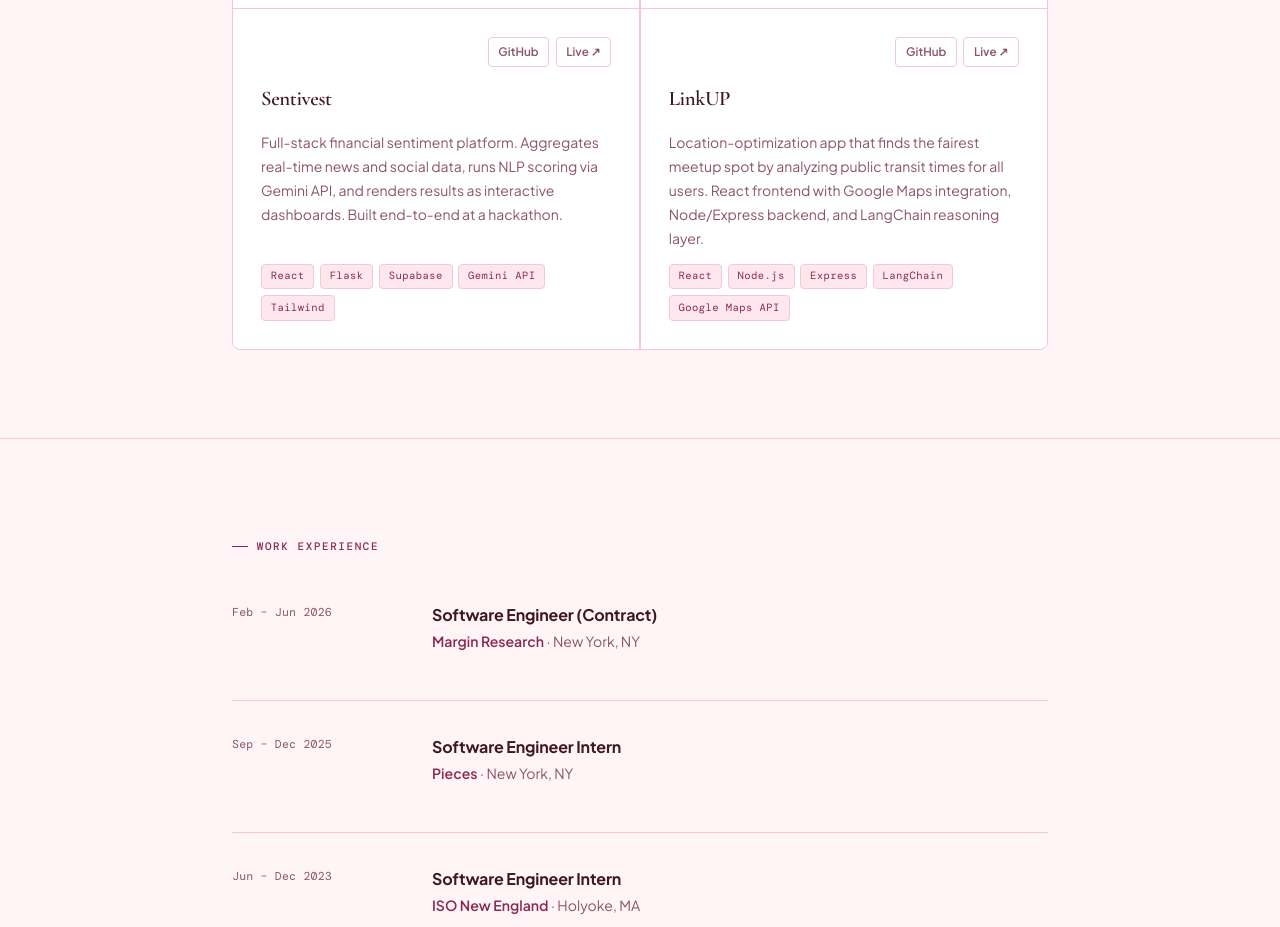
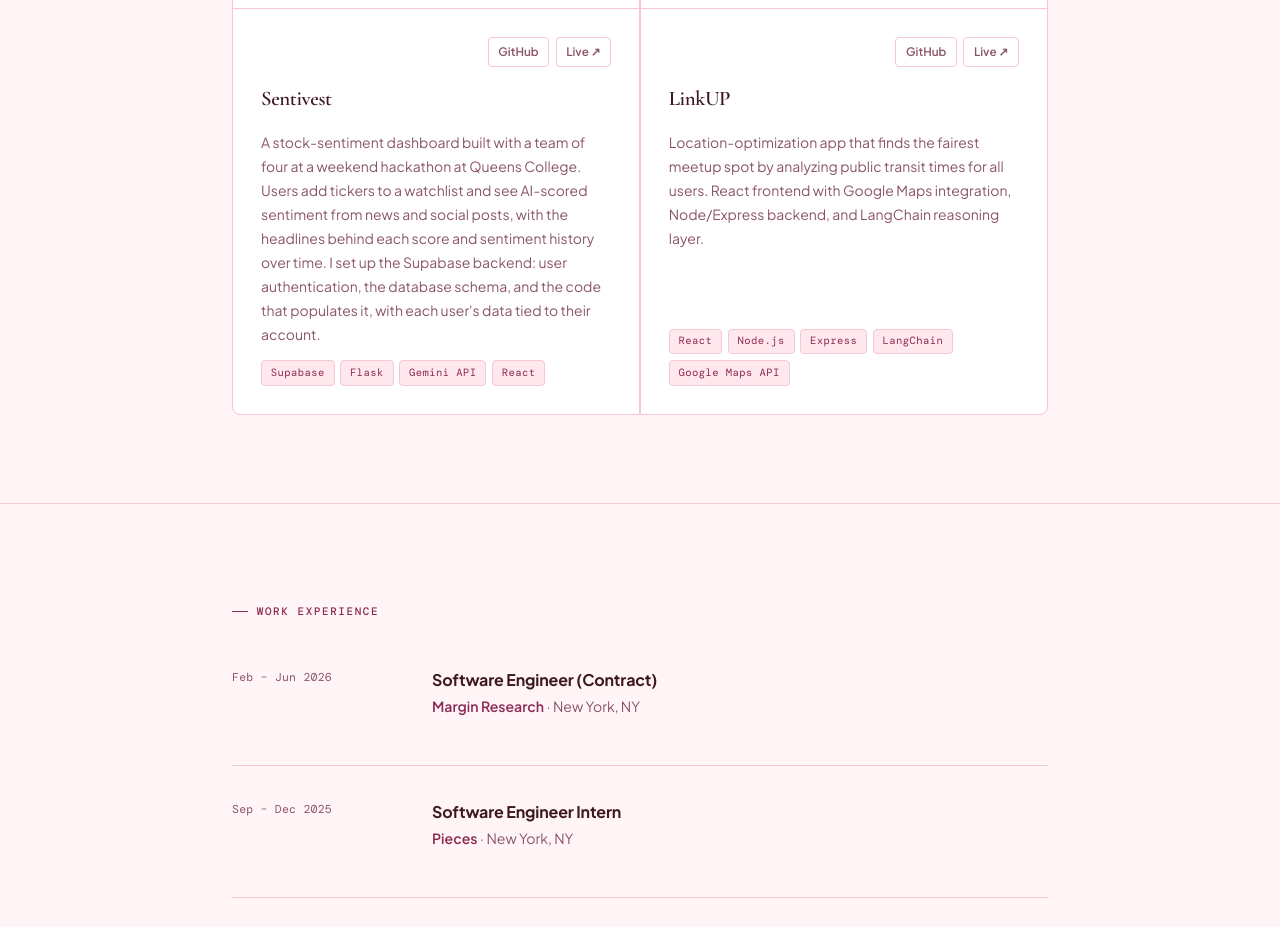
Before and after one commit to afsanab/AfsanasPortfolio, a React (Vite) app: page / in a window 1280 px wide. Shown: the part 1740-2667 px from the top of the page. Built offline with nearby package versions, Linux system fonts and the light colour scheme.

Commit message:
update project desc and tech stack for Sentivest

```diff
--- a/src/data.ts
+++ b/src/data.ts
@@ -68,8 +68,8 @@
   },
   {
     name: 'Sentivest',
-    desc: 'Full-stack financial sentiment platform. Aggregates real-time news and social data, runs NLP scoring via Gemini API, and renders results as interactive dashboards. Built end-to-end at a hackathon.',
-    tech: ['React', 'Flask', 'Supabase', 'Gemini API', 'Tailwind'],
+    desc: 'A stock-sentiment dashboard built with a team of four at a weekend hackathon at Queens College. Users add tickers to a watchlist and see AI-scored sentiment from news and social posts, with the headlines behind each score and sentiment history over time. I set up the Supabase backend: user authentication, the database schema, and the code that populates it, with each user\'s data tied to their account.',
+    tech: ['Supabase', 'Flask', 'Gemini API', 'React'],
     links: [
       { label: 'GitHub', url: 'https://github.com/tasmiachow/HackKnight' },
       { label: 'Live ↗', url: 'https://sentivent-frontend.onrender.com/' },
```
